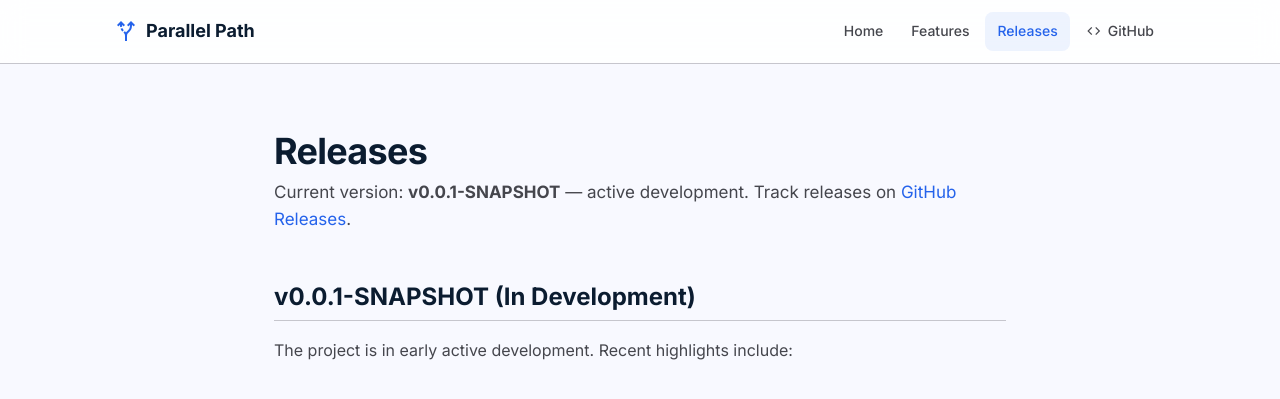
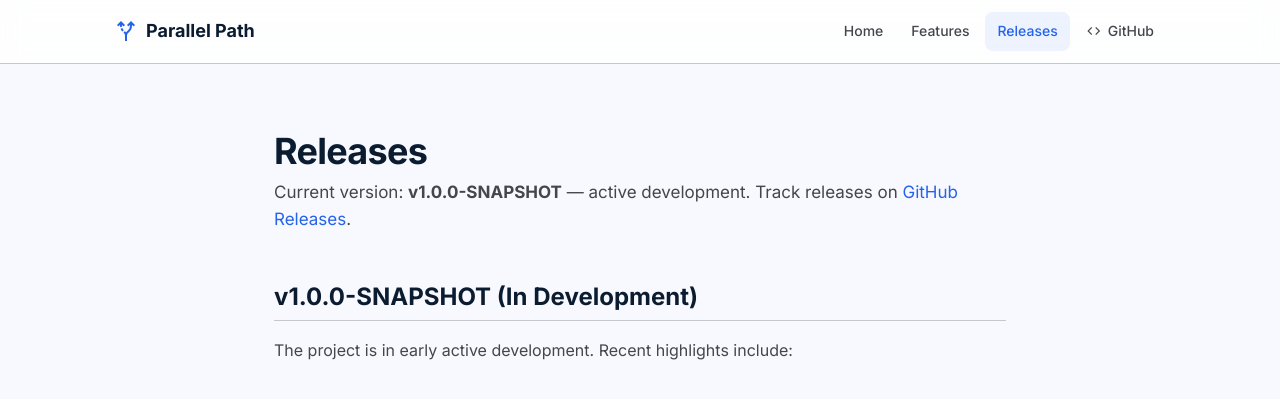
Before and after one commit to dcpanda/parallel-path-site, a Jekyll site: the page built from releases.md, in a window 1280 px wide and 900 px high. Shown: the top 399 px of the window. Built offline with Jekyll 4.4.1, drawn with Linux system fonts in a browser that asks for light colours; some of the changed text lies outside the part shown.

Commit message:
Update version references to v1.0.0-SNAPSHOT in documentation and site

```diff
--- a/index.html
+++ b/index.html
@@ -6,7 +6,7 @@ title: Home
   <div class="hero-inner">
     <div class="hero-tagline">
       <span class="material-symbols-outlined" style="font-size:16px">alt_route</span>
-      v0.0.1-SNAPSHOT
+      v1.0.0-SNAPSHOT
     </div>
     <h1 class="hero-title">A governed state control plane<br>for async workflows</h1>
     <p class="hero-desc">Run by applications, humans, and AI agents. Every action becomes a versioned, auditable state transition across parallel workflow layers with enforceable contracts and guardable autonomy.</p>
--- a/releases.md
+++ b/releases.md
@@ -6,9 +6,9 @@ description: Version history and changelog for Parallel Path.
 <div class="content-page" markdown="1">
 
 <h1>Releases</h1>
-<p class="page-desc">Current version: <strong>v0.0.1-SNAPSHOT</strong> — active development. Track releases on <a href="https://github.com/{{ site.repository }}/releases" target="_blank" rel="noopener">GitHub Releases</a>.</p>
+<p class="page-desc">Current version: <strong>v1.0.0-SNAPSHOT</strong> — active development. Track releases on <a href="https://github.com/{{ site.repository }}/releases" target="_blank" rel="noopener">GitHub Releases</a>.</p>
 
-## v0.0.1-SNAPSHOT (In Development)
+## v1.0.0-SNAPSHOT (In Development)
 
 The project is in early active development. Recent highlights include:
 
@@ -68,7 +68,7 @@ The project is in early active development. Recent highlights include:
 
 ## Upcoming
 
-- Stable API for first v0.1.0 release
+- Stable API for first v1.0.0 release
 - Enhanced webhook delivery statistics
 - Additional guard type plugins
 - Performance benchmarking suite
```
